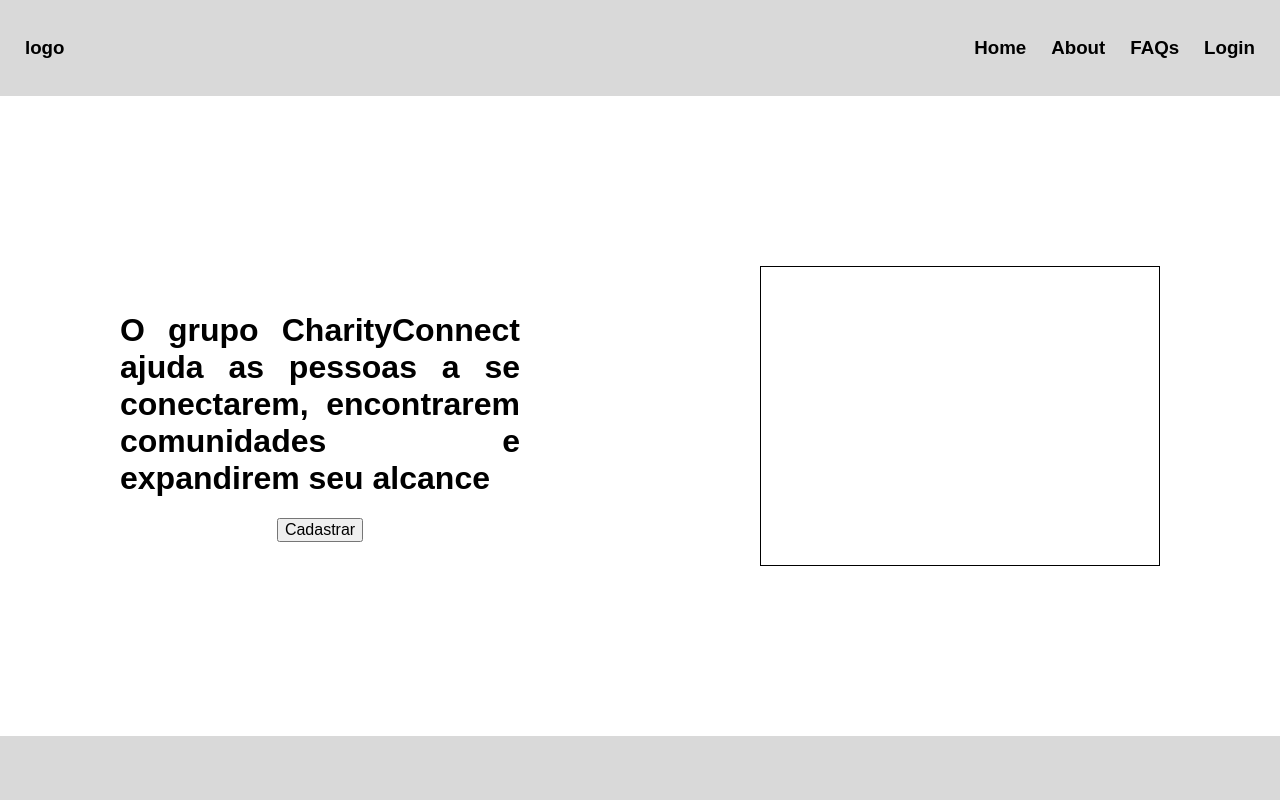
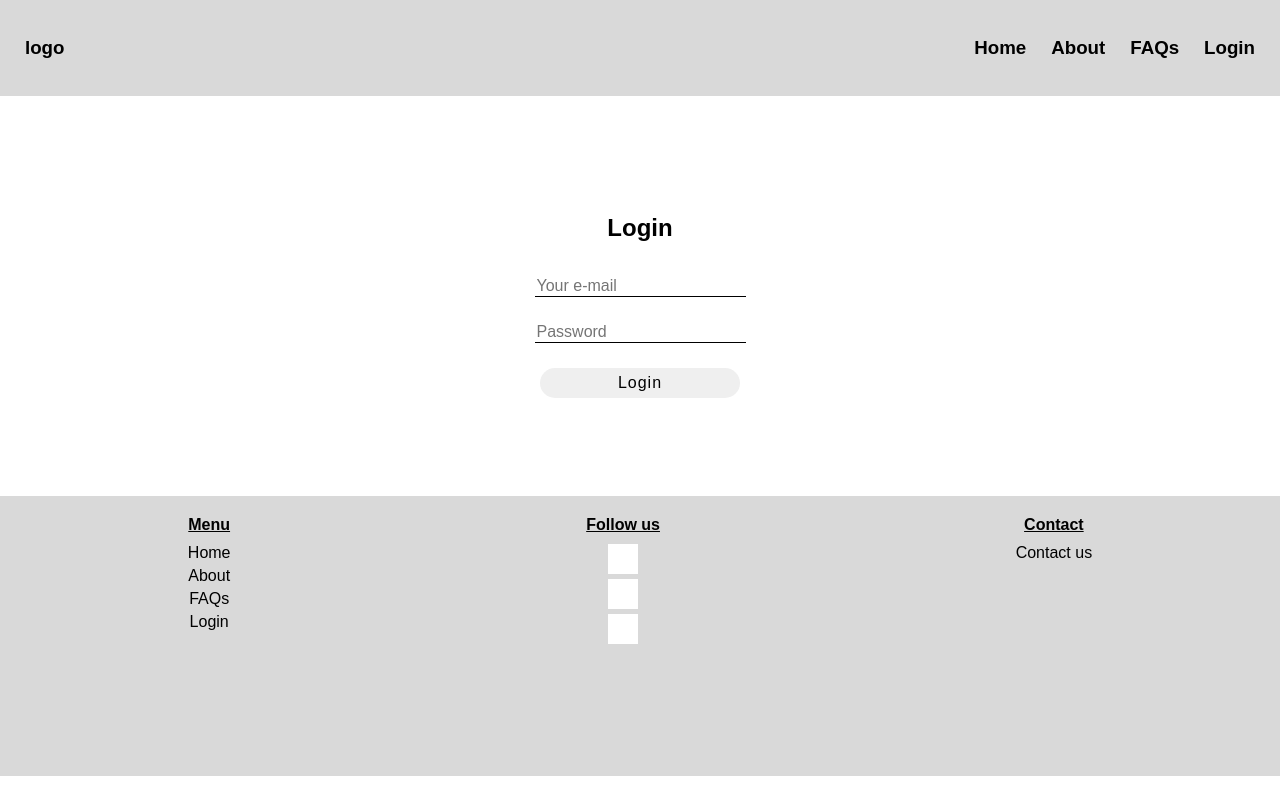
Before and after one commit to NiltonAtanasio/Charity_Connect, a React (Create React App) app: page / in a window 1280 px wide. Shown: the top 800 px of the page. Built offline with nearby package versions, Linux system fonts and the light colour scheme.

Commit message:
Finished Login page🫰🏻

```diff
--- a/src/App.jsx
+++ b/src/App.jsx
@@ -1,12 +1,13 @@
 import "./styles/normalize.css";
 import "./styles/fontawesome.min.css";
 
-import Home from "./components/pages/Home";
+// import Home from "./components/pages/Home";
+import Login from "./components/pages/Login";
 
 function App() {
   return (
     <div>
-      <Home />
+      <Login />
     </div>
   );
 }
--- /dev/null
+++ b/src/components/pages/Login.css
@@ -0,0 +1,81 @@
+.nav {
+  height: 12vh;
+  background-color: #d9d9d9;
+  display: flex;
+  flex-direction: row;
+  align-items: center;
+  justify-content: space-between;
+  padding: 0px 25px;
+}
+
+.nav__menu {
+  display: flex;
+  flex-direction: row;
+  gap: 25px;
+}
+
+.login__card {
+  width: 500px;
+  height: 300px;
+  margin: 50px auto;
+  display: flex;
+  align-items: center;
+  justify-content: center;
+}
+
+.login__card form {
+  display: flex;
+  width: 50%;
+  flex-direction: column;
+  gap: 15px;
+  align-items: center;
+}
+
+.login__card form input {
+  border: none;
+  border-bottom: 1px solid black;
+  margin-bottom: 10px;
+}
+
+.login__card form input:focus {
+  outline: none;
+}
+
+.login__card button {
+  letter-spacing: 1px;
+  border-radius: 20px;
+  height: 30px;
+  width: 200px;
+  border: none;
+}
+
+.footer {
+  display: flex;
+  justify-content: space-around;
+  height: 35vh;
+  padding: 20px 10px;
+  background-color: #d9d9d9;
+}
+
+.footer div {
+  display: flex;
+  flex-direction: column;
+  align-items: center;
+  justify-content: flex-start;
+  gap: 5px;
+}
+
+.footer div p {
+  margin: 0;
+}
+
+.footer div h4 {
+  margin: 0 0 5px;
+  text-decoration: underline;
+}
+
+.footer__icon div {
+  width: 30px;
+  height: 30px;
+  background-color: #fff;
+}
--- /dev/null
+++ b/src/components/pages/Login.jsx
@@ -0,0 +1,62 @@
+import React from "react";
+import "./Login.css";
+
+export default function Login() {
+  return (
+    <div>
+      <div className="nav">
+        <div className="nav__logo">
+          <h3>logo</h3>
+        </div>
+        <div className="nav__menu">
+          <h3>Home</h3>
+          <h3>About</h3>
+          <h3>FAQs</h3>
+          <h3>Login</h3>
+        </div>
+      </div>
+
+      <div className="login__card">
+        <form action="">
+          <h2>Login</h2>
+          <input
+            type="email"
+            name="email"
+            className="input__email"
+            placeholder="Your e-mail"
+            required
+          />
+          <input
+            type="password"
+            name="password"
+            className="input__password"
+            placeholder="Password"
+            required
+            min={6}
+          />
+          <button>Login</button>
+        </form>
+      </div>
+
+      <div className="footer">
+        <div>
+          <h4>Menu</h4>
+          <p>Home</p>
+          <p>About</p>
+          <p>FAQs</p>
+          <p>Login</p>
+        </div>
+        <div className="footer__icon">
+          <h4>Follow us</h4>
+          <div></div>
+          <div></div>
+          <div></div>
+        </div>
+        <div>
+          <h4>Contact</h4>
+          <p>Contact us</p>
+        </div>
+      </div>
+    </div>
+  );
+}
```
